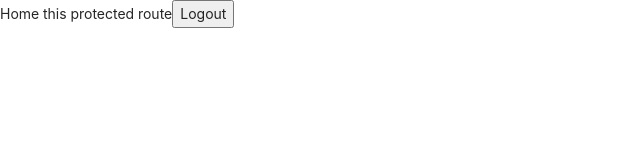
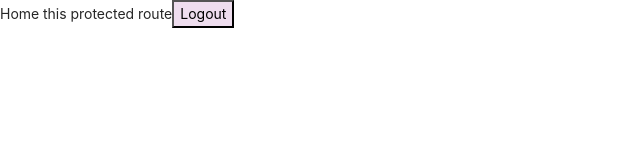
Before and after one commit to mrshanas/insta-clone, a React (Create React App) app in the folder client/: page / in a window 1280 px wide. Shown: the top 160 px of the page, without its empty margins (0-640 px from the left). Built offline with nearby package versions, Linux system fonts and the light colour scheme; sample sign-in values are in the browser's storage.

Commit message:
Started working with Sass

```diff
--- a/client/package.json
+++ b/client/package.json
@@ -8,6 +8,7 @@
     "@testing-library/user-event": "^13.5.0",
     "antd": "^4.19.2",
     "axios": "^0.26.1",
+    "node-sass": "^7.0.1",
     "react": "^17.0.2",
     "react-dom": "^17.0.2",
     "react-file-base64": "^1.0.3",
--- a/client/src/App.js
+++ b/client/src/App.js
@@ -8,7 +8,7 @@ const App = () => {
   const queryClient = new QueryClient();
   return (
     <QueryClientProvider client={queryClient}>
-      <MainRouter />
+      <MainRouter className="app" />
       <ReactQueryDevtools initialIsOpen={true} />
     </QueryClientProvider>
   );
--- a/client/src/pages/Home/Home.js
+++ b/client/src/pages/Home/Home.js
@@ -1,5 +1,6 @@
 import React from "react";
 import { useNavigate } from "react-router-dom";
+import "./Home.scss";
 // import API from "../../api";
 
 const Home = () => {
@@ -9,7 +10,7 @@ const Home = () => {
     navigate("/login");
   };
   return (
-    <div>
+    <div className="app__home">
       Home this protected route
       <button onClick={handleClick}>Logout</button>
     </div>
--- /dev/null
+++ b/client/src/pages/Home/Home.scss
@@ -0,0 +1,11 @@
+.app__home {
+  background: #fff;
+  /* sass allows nesting */
+  button {
+    color: #000;
+    background: #ede;
+    &:hover {
+      background: #000;
+    }
+  }
+}
```
